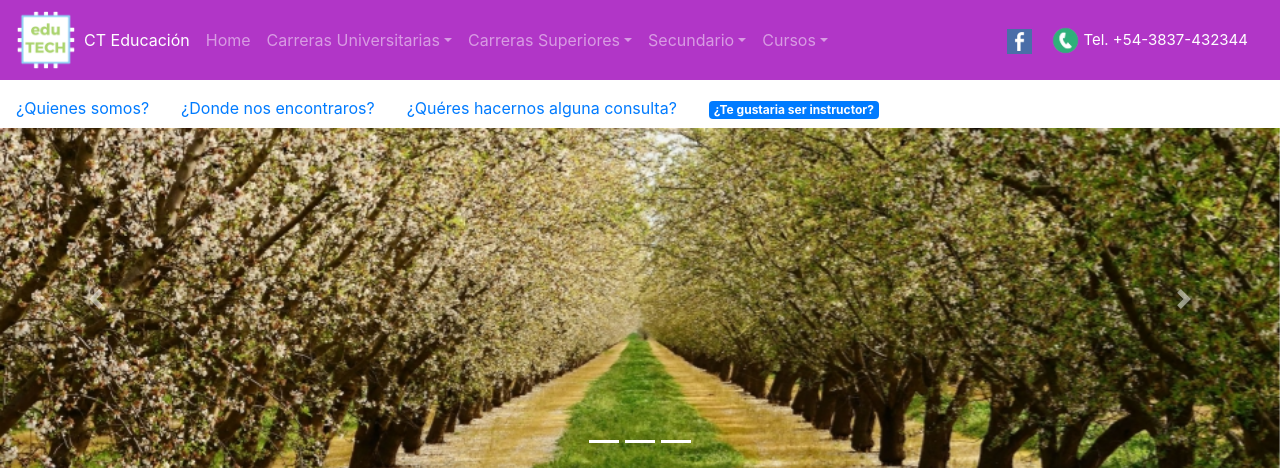
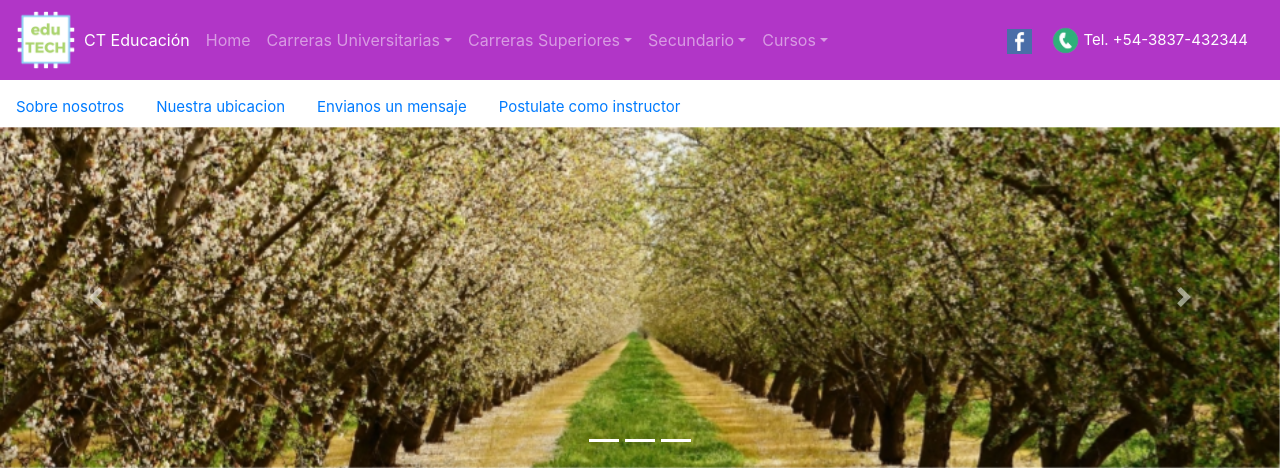
Before and after one commit to tapiaw38/edutech, a Flask app: page / in a window 1280 px wide. Shown: the top 468 px of the page. Run offline with Flask 2, Linux system fonts and the light colour scheme; some libraries are stand-ins or nearby versions.

Commit message:
version-3

```diff
--- a/templates/cursos_infor/cursos_informatica.html
+++ b/templates/cursos_infor/cursos_informatica.html
@@ -6,7 +6,7 @@
 
 <div class="jumbotron p-4 p-md-3 text-white rounded" style="background-color: #2c71a3">
     <div class="col-md-6 px-0">
-      <h1 class="display-4 font-bold">Técnologia y Programación</h1>
+      <h1 class="display-4 font-bold p-4">Técnologia & Programación</h1>
       <p class="lead my-2">Tomá nuestros cursos presenciales y crecer profesionalmente.</p>
       <p class="lead my-2">Tambien podes elegir la opción online tutorizados con certificación.</p>
     </div>
--- a/templates/index.html
+++ b/templates/index.html
@@ -7,10 +7,10 @@
     <div class="inner">
       <h3 class="masthead-brand"></h3>
       <nav class="nav nav-masthead justify-content-left">
-        <a class="nav-link" href="#">¿Quienes somos?</a>
-        <a class="nav-link" href="#">¿Donde nos encontraros?</a>
-        <a class="nav-link" href="{{ url_for('contacto') }}">¿Quéres hacernos alguna consulta?</a>
-		  <a class="nav-link" href="#"><span class="badge badge-primary">¿Te gustaria ser instructor?</span></a>
+        <a class="nav-link" href="#" style="font-size:15px">Sobre nosotros</a>
+        <a class="nav-link" href="#" style="font-size:15px">Nuestra ubicacion</a>
+        <a class="nav-link" href="{{ url_for('contacto') }}" style="font-size:15px">Envianos un mensaje</a>
+		  <a class="nav-link" style="font-size:15px" href="#">Postulate como instructor</a>
       </nav>
     </div>
 
```
